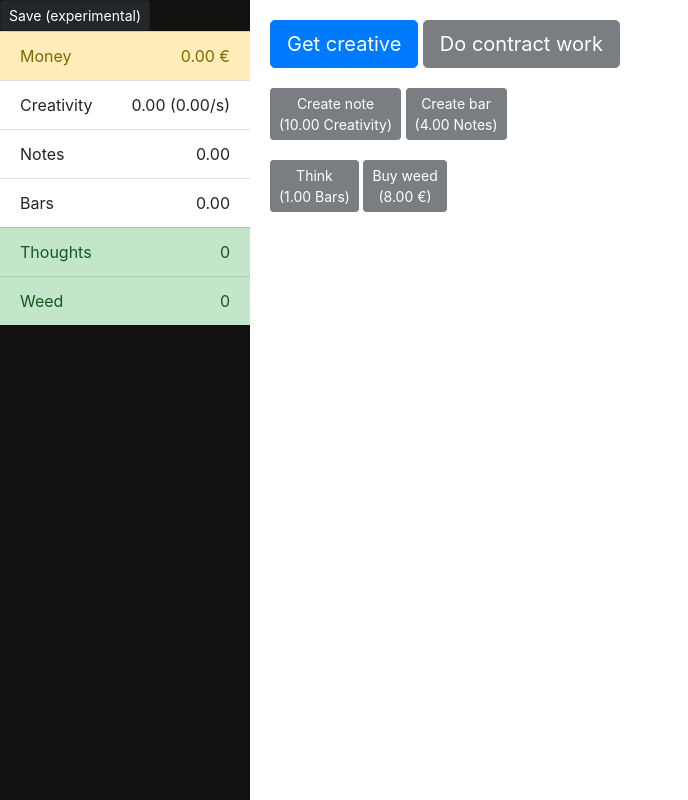
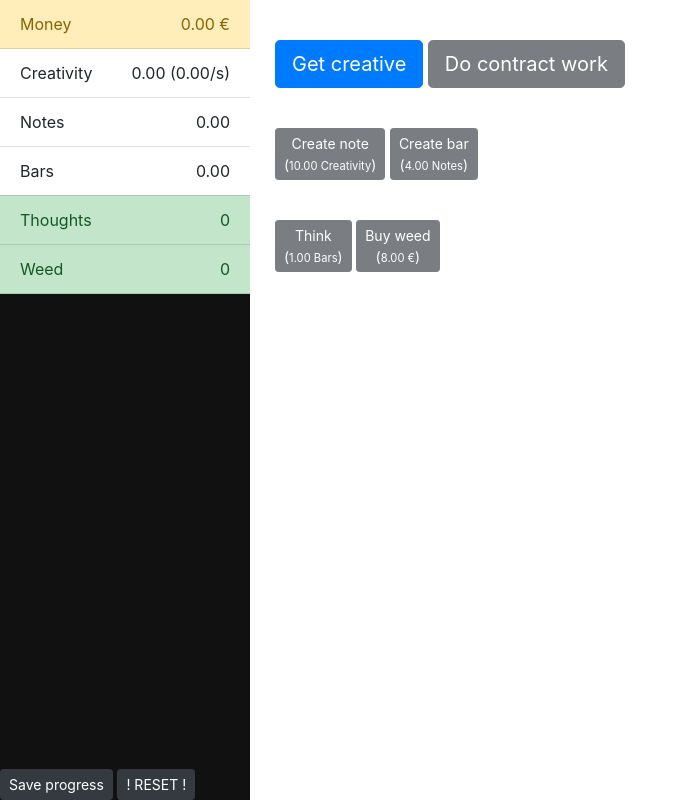
Before and after one commit to Hugobert/idle-music, a plain HTML site: page index.html in a window 1280 px wide. Shown: the whole page, without its empty margins (0-688 px from the left). Drawn offline with nearby package versions, Linux system fonts and the light colour scheme.

Commit message:
Optimized layout, added reset button

```diff
--- a/index.html
+++ b/index.html
@@ -15,7 +15,6 @@
     <!-- Side navigation -->
     <div class="sidenav">
       <ul class="list-group list-group-flush">
-        <button type="button" class="btn btn-lg btn-dark btn-sm" id="save">Save (experimental)</button>
         <li class="list-group-item list-group-item-warning d-flex justify-content-between align-items-center">
           Money
           <span id="moneyAmount"></span>
@@ -41,21 +40,45 @@
           <span id="weedAmount"></span>
         </li>
       </ul>
+      <div id="system" class="fixed-bottom">
+        <button type="button" class="btn btn-dark btn-sm" id="save">Save progress</button>
+        <button type="button" class="btn btn-dark btn-sm" id="reset">! RESET !</button>
+    </div>
     </div>
 
     <!-- Page content -->
     <div class="main">
-      <div>
-        <button type="button" class="btn btn-lg btn-primary" id="addCreativity">Get creative</button>
-        <button type="button" class="btn btn-lg btn-dark" id="sellCreativity">Do contract work</button>
-      </div>
-      <div>
-        <button type="button" class="btn btn-lg btn-dark btn-sm" id="addNote" disabled>Create note<br>(<span id="noteCost"></span>)</button>
-        <button type="button" class="btn btn-lg btn-dark btn-sm" id="addBar" disabled>Create bar<br>(<span id="barCost"></span>)</button>
-      </div>
-      <div>
-        <button type="button" class="btn btn-lg btn-dark btn-sm" id="addThought" disabled>Think<br>(<span id="thoughtCost"></span>)</button>
-        <button type="button" class="btn btn-lg btn-dark btn-sm" id="addWeed" disabled>Buy weed<br>(<span id="weedCost"></span>)</button>
+      <div class="container">
+        <div class="row">
+          <div class="col">
+            <!-- TOP LEFT BOX -->
+            <button type="button" class="btn btn-lg btn-primary" id="addCreativity">Get creative</button>
+            <button type="button" class="btn btn-lg btn-dark" id="sellCreativity">Do contract work</button>
+          </div>
+          <div class="col">
+            <!-- TOP RIGHT BOX -->
+          </div>
+        </div>
+        <div class="row">
+          <div class="col">
+            <!-- MIDDLE LEFT BOX -->
+            <button type="button" class="btn btn-lg btn-dark btn-sm" id="addNote" disabled>Create note<br>(<span class="small" id="noteCost"></span>)</button>
+            <button type="button" class="btn btn-lg btn-dark btn-sm" id="addBar" disabled>Create bar<br>(<span class="small" id="barCost"></span>)</button>
+          </div>
+          <div class="col">
+            <!-- MIDDLE RIGHT BOX -->
+          </div>
+        </div>
+        <div class="row">
+          <div class="col">
+            <!-- BOTTOM LEFT BOX -->
+            <button type="button" class="btn btn-lg btn-dark btn-sm" id="addThought" disabled>Think<br>(<span class="small" id="thoughtCost"></span>)</button>
+            <button type="button" class="btn btn-lg btn-dark btn-sm" id="addWeed" disabled>Buy weed<br>(<span class="small" id="weedCost"></span>)</button>
+          </div>
+          <div class="col">
+            <!-- BOTTOM RIGHT BOX -->
+          </div>
+        </div>
       </div>
     </div>
 
```
